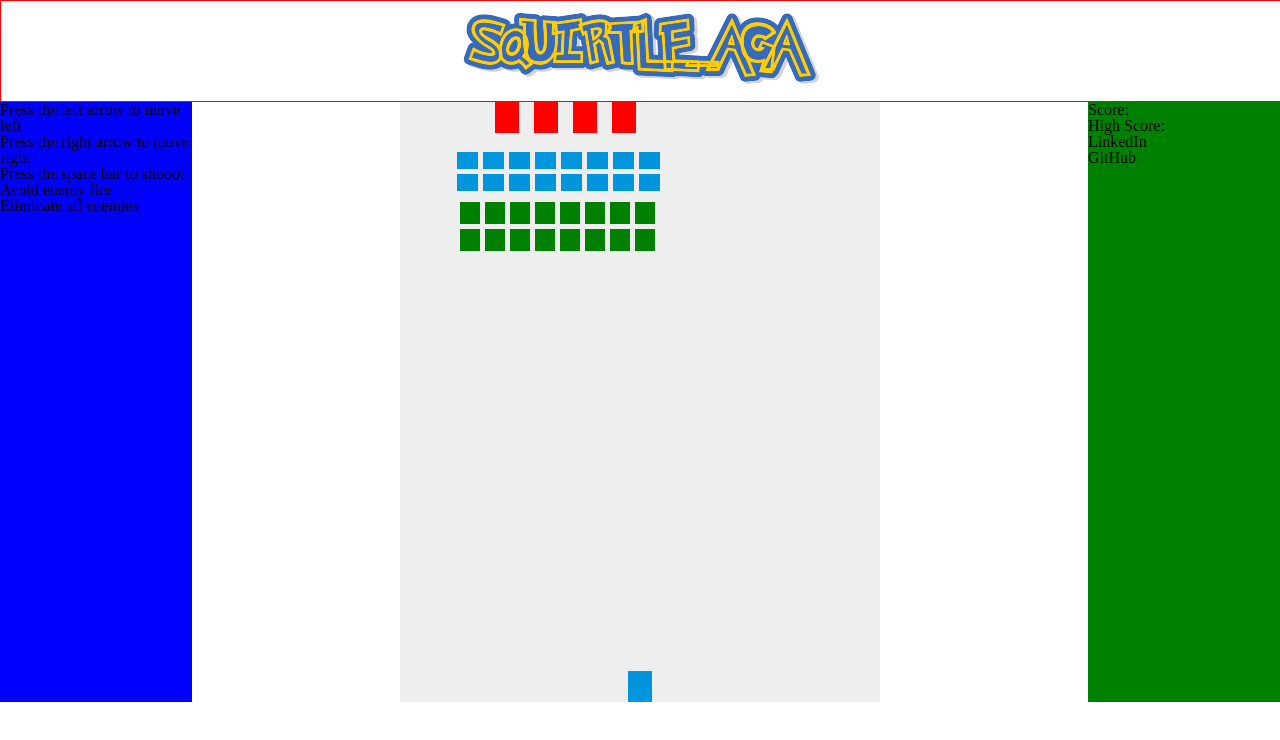
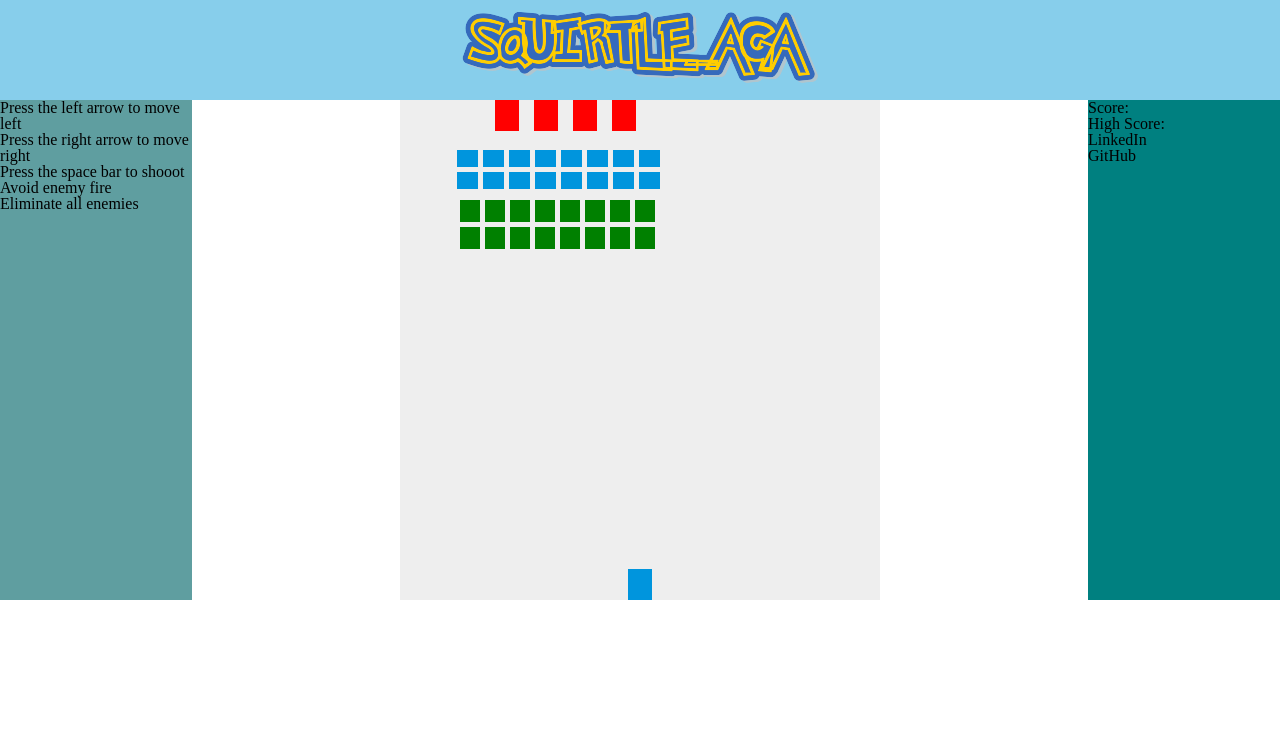
Before and after one commit to patricksbrown1992/Squirtle-Aga, a website built with webpack: page index.html in a window 1280 px wide. Built offline with nearby package versions, Linux system fonts and the light colour scheme; files whose address does not match are found by name.

Commit message:
better formatted

```diff
--- a/css/main.css
+++ b/css/main.css
@@ -1,10 +1,13 @@
+.body{
+    background: image-url('gameboyscreen.jpg')
+}
 .header {
     width: 100%;
     height: 100px;
     display: flex;
     justify-content: center;
     align-items: center;
-    border: 1px solid red;
+    background-color: skyblue;
 }
 .header h1{
     font-weight: bold;
@@ -19,7 +22,7 @@
 }
 
 .instructions-nav{
-    background-color: blue;
+    background-color: cadetblue;
     width: 15%;
     display: flex;
     flex-direction: column;
@@ -27,11 +30,12 @@
 }
 
 .canvas {
-    width: 70%
+    width: 70%;
+    height: 70%;
 }
 
 .score-nav{
-    background-color: green;
+    background-color: teal;
     width: 15%;
     display: flex;
     flex-direction: column;
--- a/index.html
+++ b/index.html
@@ -54,7 +54,7 @@
 
         <div class='canvas'>
 
-            <canvas id="myCanvas" width="480" height="600"></canvas>
+            <canvas id="myCanvas" width="480" height="500"></canvas>
 
             <script>
                 // need to realign these with bigger canvas
```
Also changed, not shown: assets/gameboyscreen.jpg (added).
